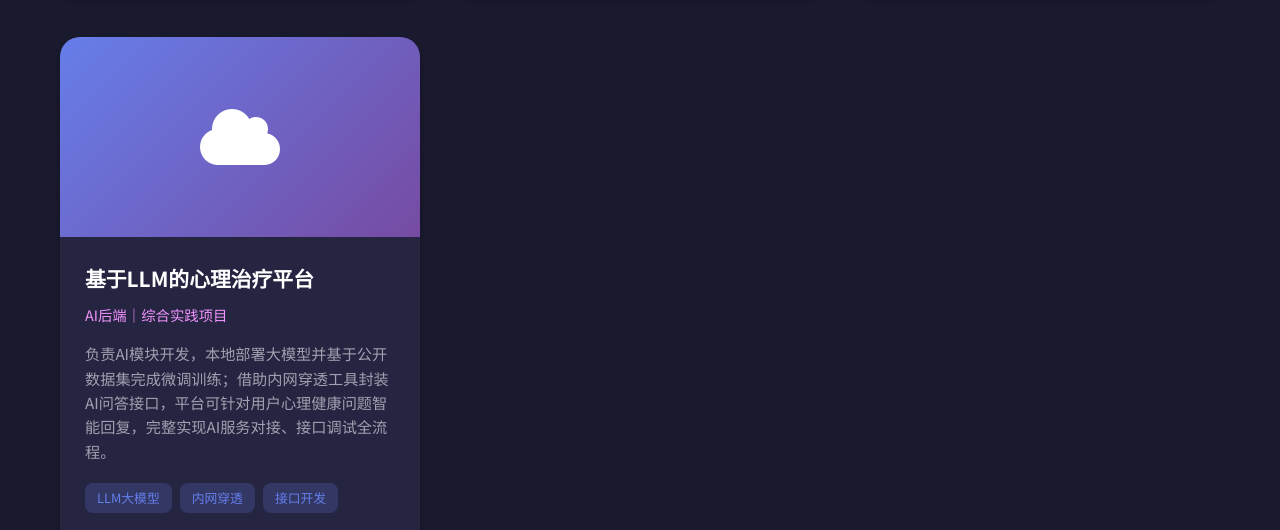
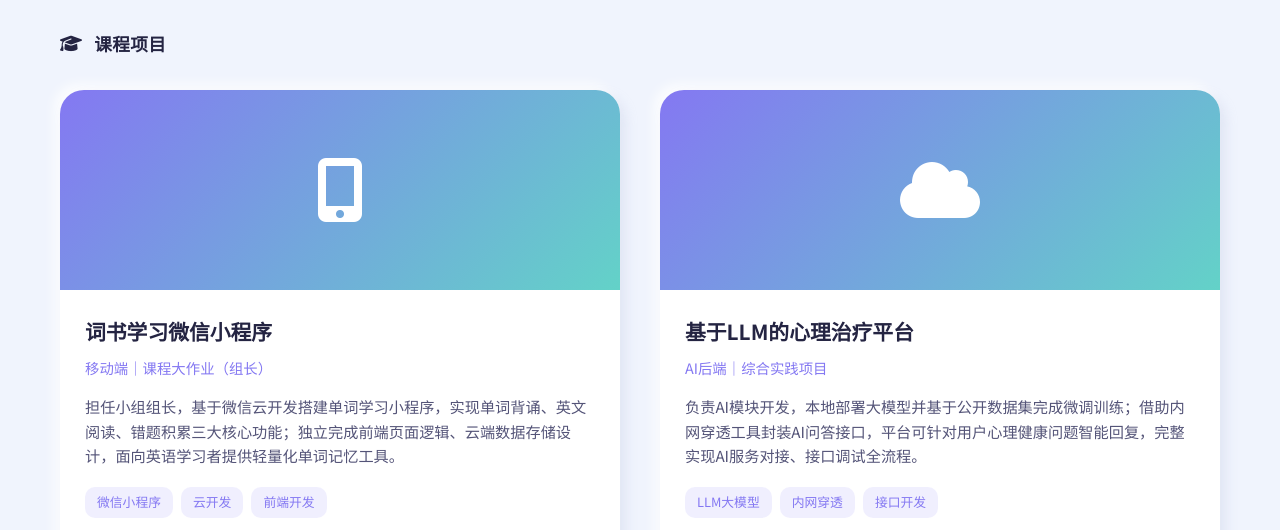
Before and after one commit to cartelPrime/My-Profile-Page, a website: page index.html in a window 1280 px wide. Shown: the part 2891-3421 px from the top of the page. Drawn offline with Linux system fonts and the light colour scheme.

Commit message:
修改页面样式风格

```diff
--- a/index.html
+++ b/index.html
@@ -172,9 +172,15 @@
     <section id="projects" class="projects">
         <div class="container">
             <h2 class="section-title">项目经历</h2>
+
+            <div class="project-section">
+                <h3 class="project-subtitle">
+                    <i class="fas fa-briefcase"></i>
+                    <span>实习经历</span>
+                </h3>
                 <div class="projects-grid">
                     <!-- 项目1：亚信 Java全栈开发实习项目 -->
-                <div class="project-card">
+                    <div class="project-card internship">
                         <div class="project-image">
                             <i class="fas fa-laptop-code"></i>
                         </div>
@@ -202,7 +208,7 @@
                     </div>
 
                     <!-- 项目2：亚信大数据平台迁移运维项目 -->
-                <div class="project-card">
+                    <div class="project-card internship">
                         <div class="project-image">
                             <i class="fas fa-database"></i>
                         </div>
@@ -228,9 +234,17 @@
                             </div>
                         </div>
                     </div>
+                </div>
+            </div>
 
+            <div class="project-section">
+                <h3 class="project-subtitle">
+                    <i class="fas fa-graduation-cap"></i>
+                    <span>课程项目</span>
+                </h3>
+                <div class="projects-grid">
                     <!-- 项目3：词书微信小程序 -->
-                <div class="project-card">
+                    <div class="project-card course">
                         <div class="project-image">
                             <i class="fas fa-mobile-alt"></i>
                         </div>
@@ -257,7 +271,7 @@
                     </div>
 
                     <!-- 项目4：AI心理治疗系统平台 -->
-                <div class="project-card">
+                    <div class="project-card course">
                         <div class="project-image">
                             <i class="fas fa-cloud"></i>
                         </div>
@@ -279,6 +293,7 @@
                                 <a href="#" class="project-link" target="_blank">
                                     <i class="fas fa-external-link-alt"></i> 本地演示
                                 </a>
+                            </div>
                         </div>
                     </div>
                 </div>
--- a/style.css
+++ b/style.css
@@ -1,23 +1,24 @@
 :root {
-    --primary-color: #667eea;
-    --primary-dark: #5a6fd6;
-    --secondary-color: #764ba2;
-    --accent-color: #f093fb;
-    --bg-color: #0f0f1a;
-    --bg-secondary: #1a1a2e;
-    --bg-card: #252542;
-    --text-primary: #ffffff;
-    --text-secondary: #a0a0b0;
-    --text-muted: #6b6b80;
-    --border-color: #3a3a5c;
-    --gradient-primary: linear-gradient(135deg, #667eea 0%, #764ba2 100%);
-    --gradient-accent: linear-gradient(135deg, #f093fb 0%, #f5576c 100%);
-    --shadow-sm: 0 4px 6px rgba(0, 0, 0, 0.3);
-    --shadow-md: 0 8px 24px rgba(0, 0, 0, 0.4);
-    --shadow-lg: 0 16px 48px rgba(0, 0, 0, 0.5);
-    --radius-sm: 8px;
-    --radius-md: 12px;
-    --radius-lg: 20px;
+    --primary-color: #8478f2;
+    --primary-dark: #7062e0;
+    --secondary-color: #63d2c8;
+    --accent-color: #b8a0f5;
+    --bg-color: #f8f9ff;
+    --bg-secondary: #f0f4fd;
+    --bg-card: #ffffff;
+    --text-primary: #242442;
+    --text-secondary: #545478;
+    --text-muted: #8686a6;
+    --border-color: #e1e6f7;
+    --gradient-primary: linear-gradient(135deg, #8478f2 0%, #63d2c8 100%);
+    --gradient-accent: linear-gradient(135deg, #b8a0f5 0%, #97dcd4 100%);
+    /* 新拟态柔和阴影 */
+    --shadow-sm: 6px 6px 12px rgba(180, 188, 220, 0.25), -6px -6px 12px rgba(255, 255, 255, 0.8);
+    --shadow-md: 8px 8px 16px rgba(180, 188, 220, 0.3), -8px -8px 16px rgba(255, 255, 255, 0.9);
+    --shadow-lg: 12px 12px 24px rgba(180, 188, 220, 0.35), -12px -12px 24px rgba(255, 255, 255, 0.95);
+    --radius-sm: 10px;
+    --radius-md: 16px;
+    --radius-lg: 24px;
 }
 
 * {
@@ -36,6 +37,10 @@ body {
     color: var(--text-primary);
     line-height: 1.6;
     overflow-x: hidden;
+    /* 液态渐变底色基底 */
+    background-image: radial-gradient(circle at 10% 10%, rgba(184, 160, 245, 0.18) 0%, transparent 50%),
+                      radial-gradient(circle at 90% 80%, rgba(99, 210, 200, 0.16) 0%, transparent 55%);
+    background-attachment: fixed;
 }
 
 .container {
@@ -54,9 +59,9 @@ body {
 }
 
 .navbar.scrolled {
-    background-color: rgba(15, 15, 26, 0.95);
-    backdrop-filter: blur(10px);
-    box-shadow: var(--shadow-md);
+    background-color: rgba(248, 249, 255, 0.85);
+    backdrop-filter: blur(12px);
+    box-shadow: var(--shadow-sm);
 }
 
 .nav-container {
@@ -164,7 +169,7 @@ body {
     width: 100%;
     height: 100%;
     background: var(--gradient-primary);
-    opacity: 0.1;
+    opacity: 0.06;
     z-index: 0;
 }
 
@@ -175,7 +180,7 @@ body {
     right: -50%;
     width: 100%;
     height: 100%;
-    background: radial-gradient(circle, rgba(102, 126, 234, 0.2) 0%, transparent 70%);
+    background: radial-gradient(circle, rgba(132, 120, 242, 0.12) 0%, transparent 70%);
     z-index: 0;
 }
 
@@ -217,7 +222,7 @@ body {
 
 .hero-subtitle {
     font-size: 1.3rem;
-    color: var(--accent-color);
+    color: var(--primary-color);
     margin-bottom: 20px;
 }
 
@@ -266,7 +271,7 @@ body {
 
 .btn-secondary:hover {
     border-color: var(--primary-color);
-    background: rgba(102, 126, 234, 0.1);
+    background: rgba(132, 120, 242, 0.08);
 }
 
 .hero-image {
@@ -303,7 +308,7 @@ body {
 }
 
 .scroll-link {
-    color: var(--text-secondary);
+    color: var(--text-muted);
     font-size: 2rem;
     transition: color 0.3s ease;
 }
@@ -438,7 +443,7 @@ body {
 
 .skill-bar {
     height: 8px;
-    background: var(--bg-card);
+    background: var(--bg-secondary);
     border-radius: 4px;
     overflow: hidden;
 }
@@ -458,6 +463,25 @@ body {
 .projects {
     padding: 100px 0;
     background: var(--bg-secondary);
+}
+
+.project-section {
+    margin-bottom: 60px;
+}
+
+.project-section:last-child {
+    margin-bottom: 0;
+}
+
+.project-subtitle {
+    font-size: 1.1rem;
+    font-weight: 600;
+    color: var(--text-primary);
+    margin-bottom: 32px;
+    display: flex;
+    align-items: center;
+    gap: 12px;
+    letter-spacing: 0.02em;
 }
 
 .projects-grid {
@@ -506,7 +530,7 @@ body {
 
 .project-category {
     font-size: 0.9rem;
-    color: var(--accent-color);
+    color: var(--primary-color);
     margin-bottom: 15px;
 }
 
@@ -526,7 +550,7 @@ body {
 
 .tech-tag {
     padding: 5px 12px;
-    background: rgba(102, 126, 234, 0.2);
+    background: rgba(132, 120, 242, 0.12);
     color: var(--primary-color);
     border-radius: var(--radius-sm);
     font-size: 0.8rem;
@@ -575,6 +599,7 @@ body {
     background: var(--bg-card);
     border-radius: var(--radius-md);
     transition: all 0.3s ease;
+    box-shadow: var(--shadow-sm);
 }
 
 .contact-item:hover {
@@ -592,6 +617,7 @@ body {
     align-items: center;
     font-size: 1.2rem;
     flex-shrink: 0;
+    color:#fff;
 }
 
 .contact-detail h4 {
@@ -609,6 +635,7 @@ body {
     background: var(--bg-card);
     padding: 40px;
     border-radius: var(--radius-lg);
+    box-shadow: var(--shadow-sm);
 }
 
 .contact-form h3 {
@@ -638,7 +665,7 @@ body {
 .form-group textarea:focus {
     outline: none;
     border-color: var(--primary-color);
-    box-shadow: 0 0 0 3px rgba(102, 126, 234, 0.2);
+    box-shadow: 0 0 0 3px rgba(132, 120, 242, 0.15);
 }
 
 .form-group input::placeholder,
@@ -670,6 +697,7 @@ body {
     color: var(--text-secondary);
     transition: all 0.3s ease;
     text-decoration: none;
+    box-shadow: var(--shadow-sm);
 }
 
 .social-link:hover {
@@ -692,7 +720,7 @@ body {
         left: -100%;
         top: 70px;
         flex-direction: column;
-        background-color: rgba(15, 15, 26, 0.98);
+        background-color: rgba(248, 249, 255, 0.96);
         width: 100%;
         text-align: center;
         transition: 0.3s;
```
Lines whose indentation alone changed are shown as unchanged.
